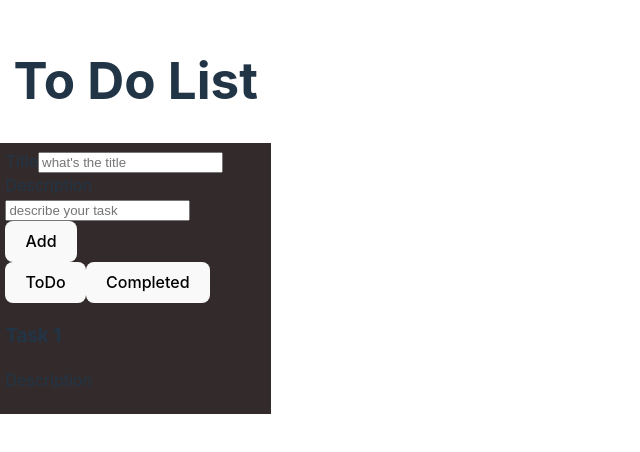
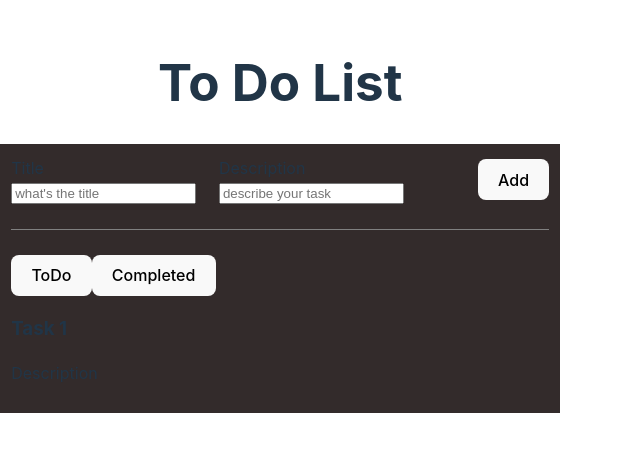
Before and after one commit to yojana29/FrontendClasses, a React (Vite) app in the folder REACT/: page / in a window 1280 px wide. Shown: the part 184-636 px from the top of the page, without its empty margins (0-640 px from the left). Built offline with nearby package versions, Linux system fonts and the light colour scheme.

Commit message:
working on it

```diff
--- a/REACT/src/App.css
+++ b/REACT/src/App.css
@@ -18,3 +18,20 @@ h1{
     margin-right:auto;
 
 }
+
+.todo-input{
+    display:flex;
+    align-items:center;
+    justify-content:center;
+    border-bottom:1px solid gray;
+    padding-bottom:25px;
+    margin-bottom:25px;
+
+}
+
+.todo-input-items{
+    display:flex;
+    flex-direction:column;
+    align-items:flex-start;
+    margin-right:25px;
+}
--- a/REACT/src/App.jsx
+++ b/REACT/src/App.jsx
@@ -12,15 +12,15 @@ function App() {
       <h1>To Do List</h1>
       <div className = "todo-wrapper">
         <div className="todo-input">
-          <div className="title">
+          <div className="todo-input-item">
           <label> Title</label>
           <input type="text" placeholder="what's the title" />
           </div>
-          <div className="description">
+          <div className="todo-input-item">
             <label>Description</label>
             <input type="text" placeholder='describe your task' />
           </div>
-          <div className="button">
+          <div className="todo-input-item">
             <button type = "button" className="add">Add</button>
           </div>
         </div>
```
